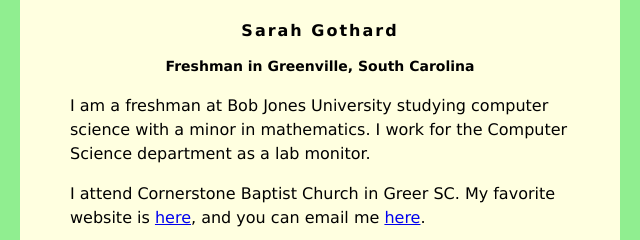
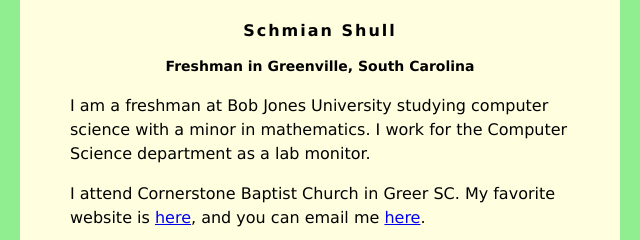
Before and after one commit to Schmian1/Schmian, a plain HTML site: page index.html in a window 1280 px wide. Shown: the top 240 px of the page, 320-960 px from the left. Drawn offline with Linux system fonts and the light colour scheme.

Commit message:
Update index.html

```diff
--- a/index.html
+++ b/index.html
@@ -30,7 +30,7 @@
 </head>
 <body>
     <div id="content">
-        <h1>Sarah Gothard</h1>
+        <h1>Schmian Shull</h1>
         <h2>Freshman in Greenville, South Carolina</h2>
 
          <p>I am a freshman at Bob Jones University studying computer science with a minor in
```
